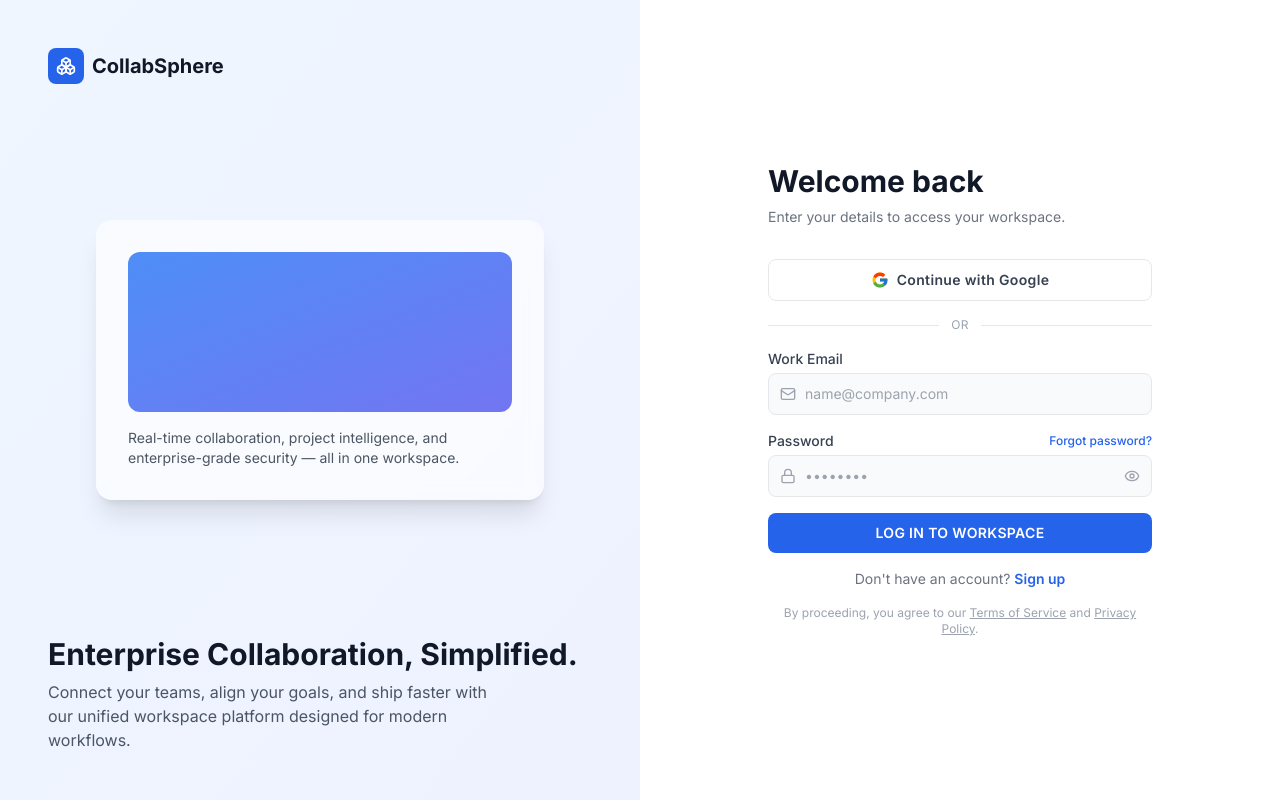
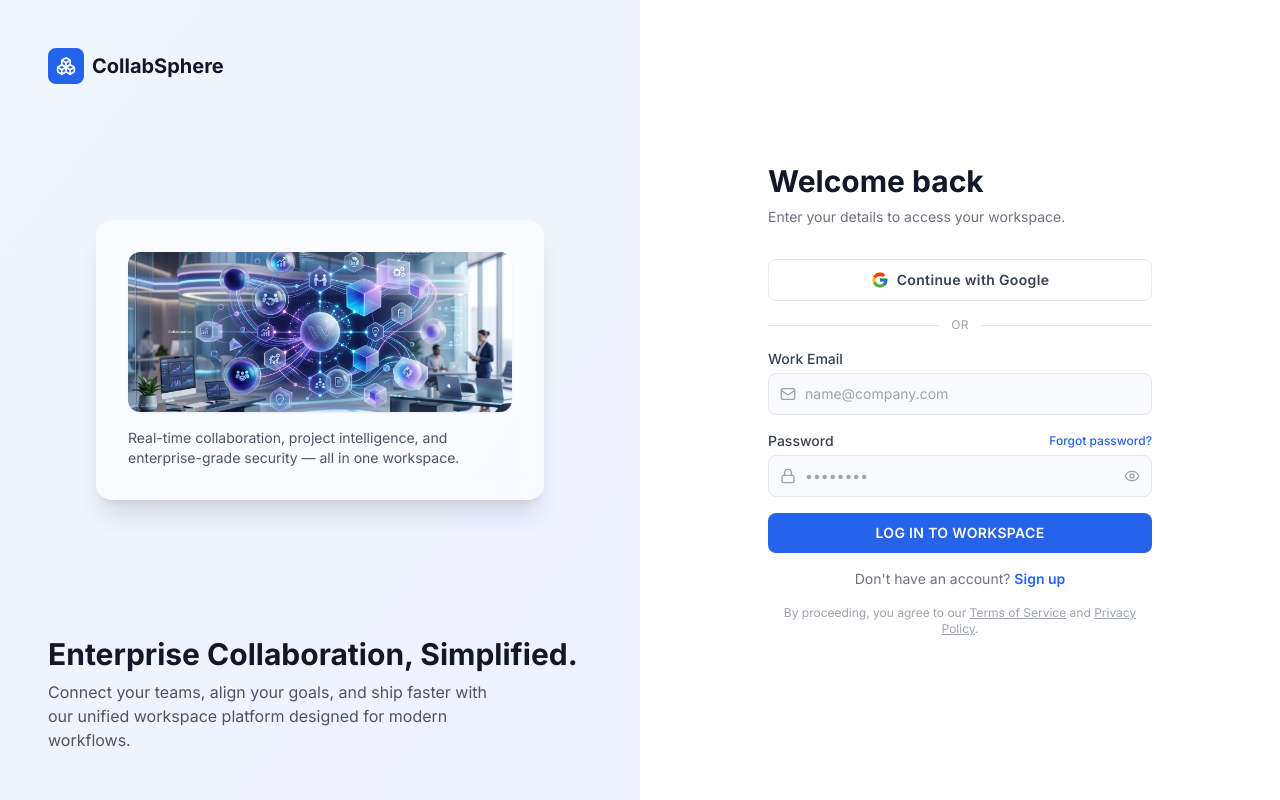
Before and after one commit to sandhya8595/COLLABSPHERE-COLLABORATIVE-WORKSPACE-AND-PROJECT-INTELLIGENCE-PLATFORM-, a React (Vite) app in the folder frontend/: page /login in a window 1280 px wide. Built offline with nearby package versions, Linux system fonts and the light colour scheme; no server answers.

Commit message:
feat: add auth illustration image to login/signup layout

```diff
--- a/frontend/src/layouts/AuthLayout.jsx
+++ b/frontend/src/layouts/AuthLayout.jsx
@@ -14,7 +14,7 @@ const AuthLayout = ({ children, title, subtitle }) => {
 
         <div className="flex flex-1 items-center justify-center">
           <div className="w-full max-w-md rounded-2xl bg-white/60 p-8 shadow-xl backdrop-blur">
-            <div className="mb-4 h-40 rounded-xl bg-gradient-to-br from-primary-500 to-indigo-500 opacity-90" />
+            <img src="/auth-illustration.jpg" alt="Collaboration Illustration" className="mb-4 h-40 w-full rounded-xl object-cover shadow-sm" />
             <p className="text-sm text-gray-600">
               Real-time collaboration, project intelligence, and enterprise-grade security — all
               in one workspace.
```
Also changed, not shown: frontend/public/auth-illustration.jpg (added).
